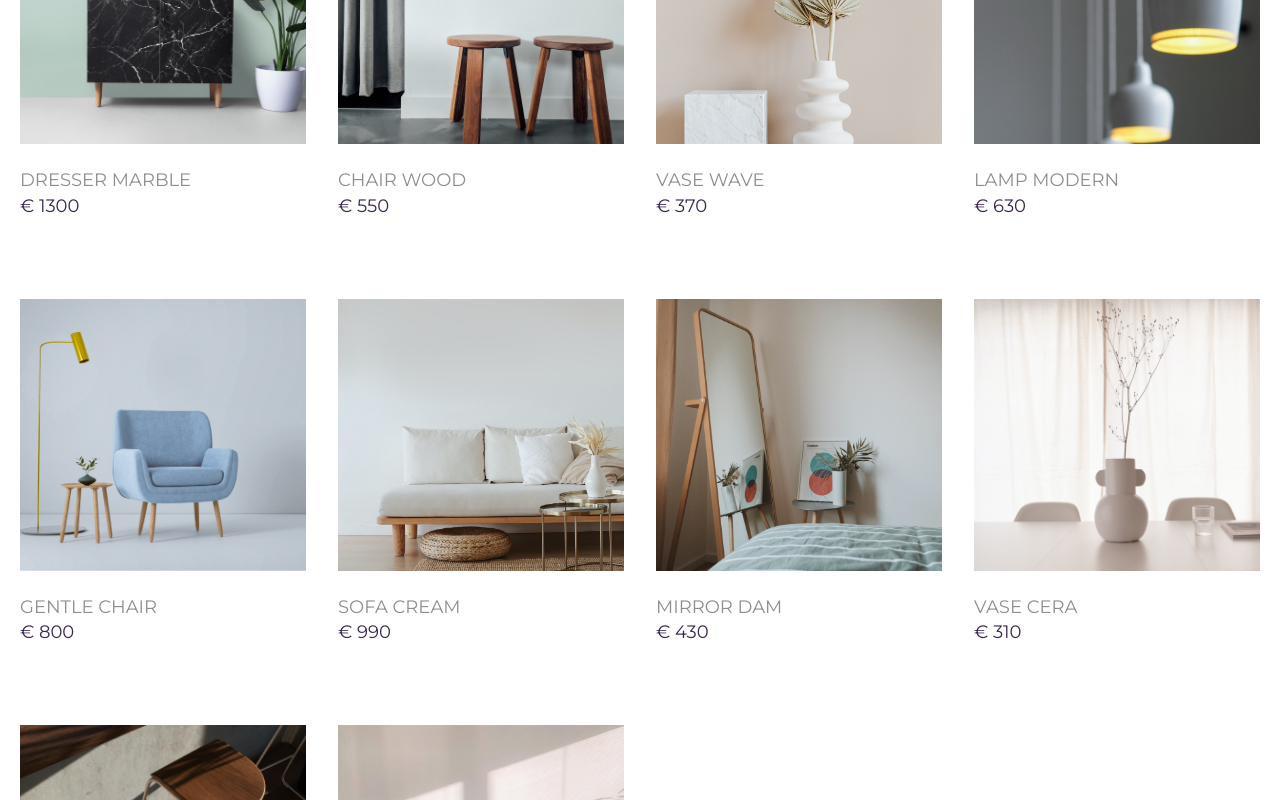
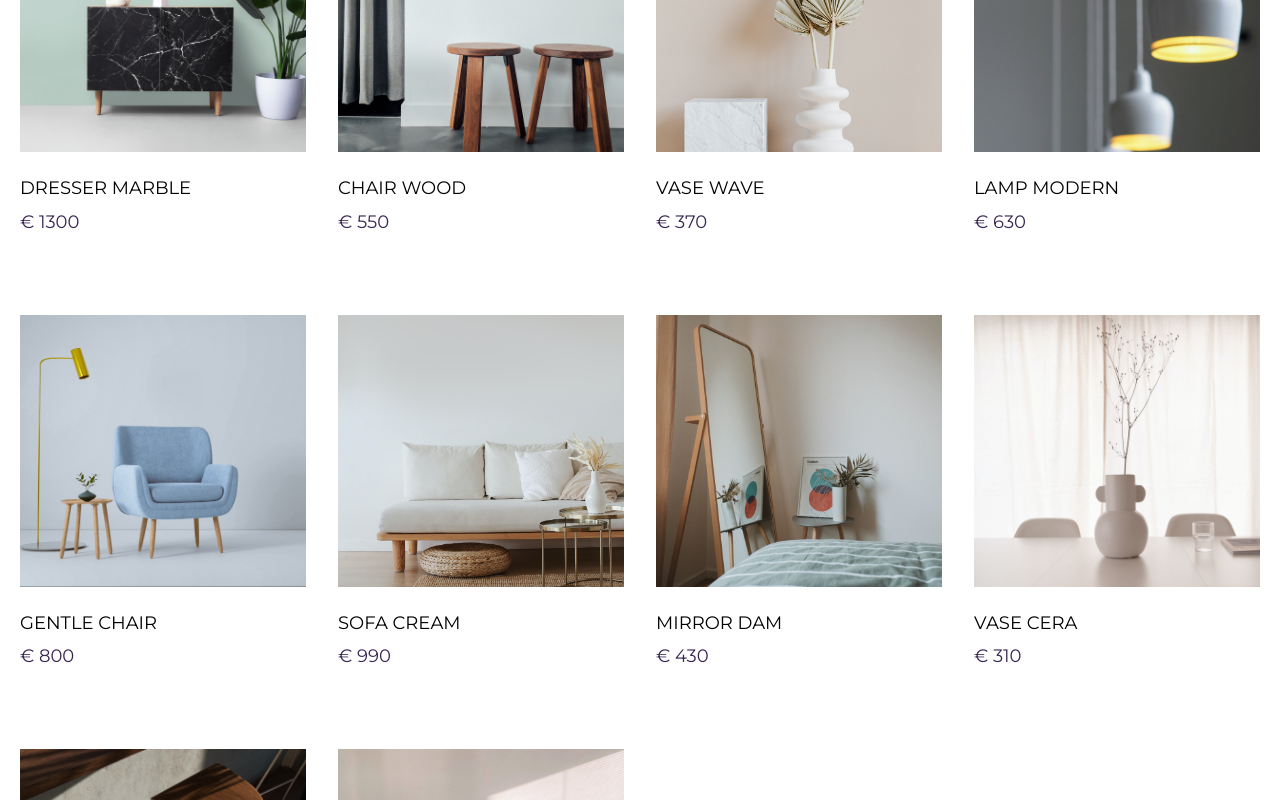
Before and after one commit to kateio/forig, a React (Create React App) app: page /products in a window 1280 px wide. Shown: the part 900-1700 px from the top of the page. Built offline with nearby package versions, Linux system fonts and the light colour scheme.

Commit message:
ProductsPage: hover on titleLinks and imgLinks

```diff
--- a/src/productCard.css
+++ b/src/productCard.css
@@ -8,9 +8,29 @@
 	width:286px;
 	height:272px;
 	margin-bottom: 24px;
+	background-color: black;
+	overflow: hidden;
+}
+
+.card .imgBlock .imgLink img {
+	opacity: 1;
+	transition-property: opacity, transform;
+  	transition-duration: 124ms;
+  	transition-timing-function: linear;
+}
+
+.card .imgBlock .imgLink:hover img {
+	opacity: 0.9;
+	transform: scale(1.05);
 }
 
 .card .title{
 	color: #8E8E8E;
 	text-transform: uppercase;
+	margin-bottom: 8px;
 }
+
+
+.card .titleLink:hover{
+	color:black;
+}
--- a/src/productCard.js
+++ b/src/productCard.js
@@ -6,16 +6,16 @@ import './productCard.css'
 
 
 function ProductCard (props) {
-    const {card} = props
+    const { card } = props;
 
 	return (
     	<div className="card">
     		<Link to={{ pathname: `/page/${card.id}` }} >
-    		    <div className="imgBlock"><img src={card.image}/></div>
+    		    <div className="imgBlock"><a className="imgLink"><img src={card.image}/></a></div>
     		</Link>
 
             <Link to={{ pathname: `/page/${card.id}` }} >
-    			<div className="title">{card.title}</div>
+    			<div className="title"><a className="titleLink">{card.title}</a></div>
     		</Link>
 
     		<div className="price">{card.price}</div>
@@ -24,4 +24,4 @@ function ProductCard (props) {
 
 }
 
-export default ProductCard
+export default ProductCard;
```
